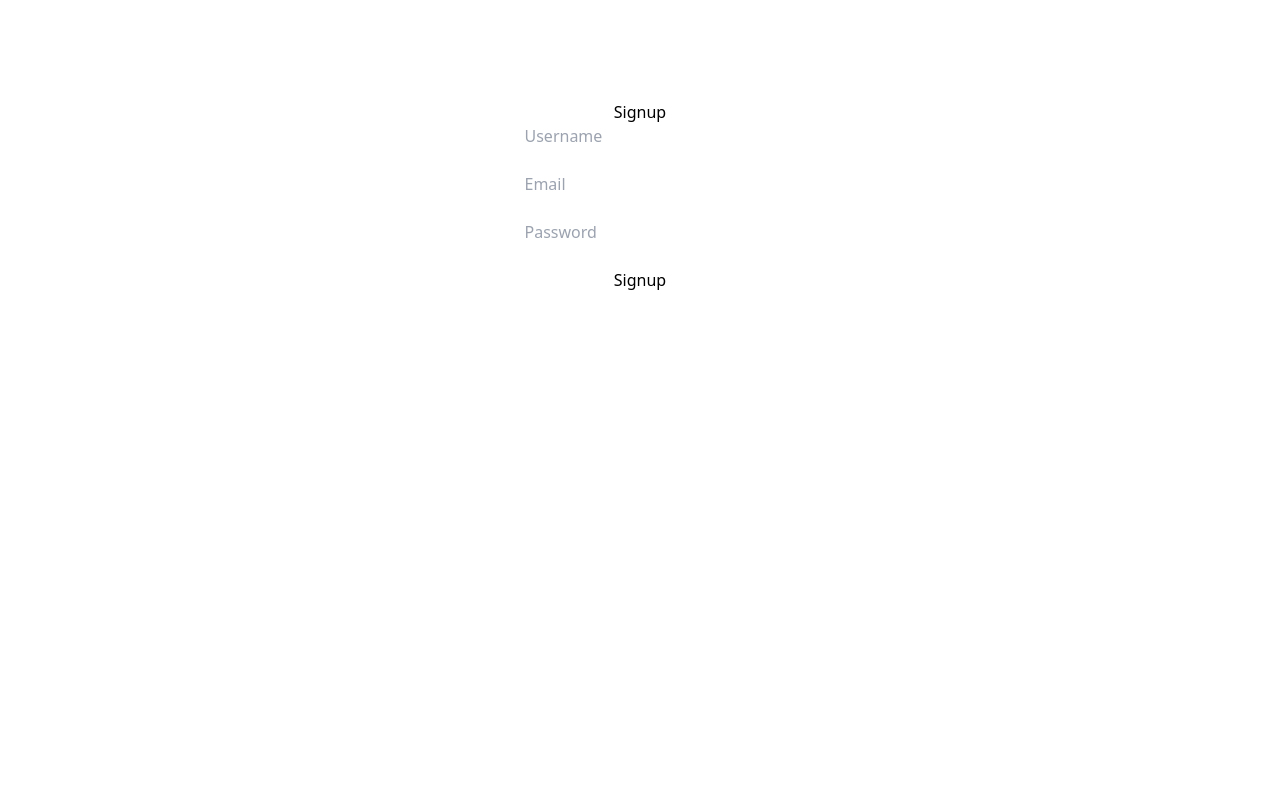
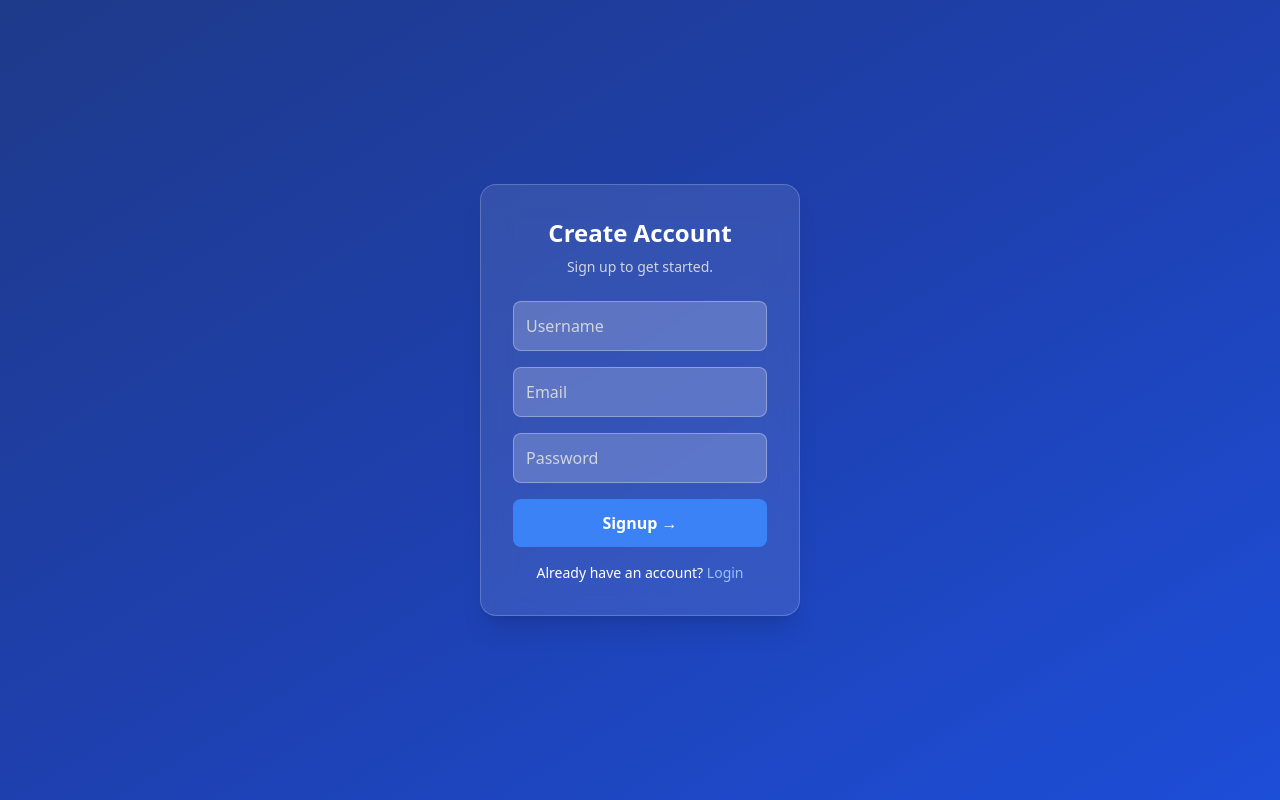
Before and after one commit to Neil5282/WebProject, a React (Create React App) app in the folder frontend/: page /signup in a window 1280 px wide. Built offline with nearby package versions, Linux system fonts and the light colour scheme.

Commit message:
UI improved, added protected routes, upgraded login & signup

```diff
--- a/frontend/src/App.js
+++ b/frontend/src/App.js
@@ -2,22 +2,23 @@ import { BrowserRouter, Routes, Route } from "react-router-dom";
 import Signup from "./Signup";
 import Login from "./Login";
 import Firmware from "./Firmware";
-
+import ProtectedRoute from "./ProtectedRoute";
 
 function App() {
-  const isLoggedIn = localStorage.getItem("token"); // ✅ check login
-
   return (
     <BrowserRouter>
       <Routes>
         <Route path="/" element={<Login />} />
         <Route path="/signup" element={<Signup />} />
 
-        {/* 🔐 Protected Route */}
-        <Route
-          path="/firmware"
-          element={isLoggedIn ? <Firmware /> : <Login />}
-        />
+<Route
+  path="/firmware"
+  element={
+    <ProtectedRoute>
+      <Firmware />
+    </ProtectedRoute>
+  }
+/>
       </Routes>
     </BrowserRouter>
   );
--- a/frontend/src/Firmware.js
+++ b/frontend/src/Firmware.js
@@ -53,26 +53,57 @@ function Firmware() {
       <h2 className="text-3xl font-bold mb-6 text-center">Firmware Manager</h2>
 
       {/* FORM */}
-      <div className="bg-white p-6 rounded shadow-md max-w-md mx-auto">
-        <input name="title" value={form.title} placeholder="Title" onChange={handleChange}
-          className="w-full border p-2 mb-3 rounded" />
+    <div className="flex justify-center mb-10">
+  <div className="bg-white/80 backdrop-blur-md p-8 rounded-2xl shadow-xl w-full max-w-lg border border-gray-200">
 
-        <input name="brand" value={form.brand} placeholder="Brand" onChange={handleChange}
-          className="w-full border p-2 mb-3 rounded" />
+    <h2 className="text-2xl font-semibold text-center mb-6 text-gray-800">
+      Add New Firmware
+    </h2>
 
-        <input name="description" value={form.description} placeholder="Description" onChange={handleChange}
-          className="w-full border p-2 mb-3 rounded" />
+    <input
+      name="title"
+      value={form.title}
+      placeholder="📱 Device Title (e.g. OnePlus 13)"
+      onChange={handleChange}
+      className="w-full mb-4 p-3 rounded-lg border border-gray-300 focus:ring-2 focus:ring-blue-400 outline-none"
+    />
 
-        <input name="fileUrl" value={form.fileUrl} placeholder="Download Link" onChange={handleChange}
-          className="w-full border p-2 mb-3 rounded" />
+    <input
+      name="brand"
+      value={form.brand}
+      placeholder="🏷 Brand (e.g. OnePlus)"
+      onChange={handleChange}
+      className="w-full mb-4 p-3 rounded-lg border border-gray-300 focus:ring-2 focus:ring-blue-400 outline-none"
+    />
 
-        <button onClick={handleSubmit}
-          className="w-full bg-blue-500 text-white p-2 rounded hover:bg-blue-600">
-          {editId ? "Update Firmware" : "Add Firmware"}
-        </button>
-      </div>
+    <input
+      name="description"
+      value={form.description}
+      placeholder="📝 Description"
+      onChange={handleChange}
+      className="w-full mb-4 p-3 rounded-lg border border-gray-300 focus:ring-2 focus:ring-blue-400 outline-none"
+    />
+
+    <input
+      name="fileUrl"
+      value={form.fileUrl}
+      placeholder="🔗 Download Link"
+      onChange={handleChange}
+      className="w-full mb-6 p-3 rounded-lg border border-gray-300 focus:ring-2 focus:ring-blue-400 outline-none"
+    />
+
+    <button
+      onClick={handleSubmit}
+      className="w-full bg-gradient-to-r from-blue-500 to-blue-600 text-white py-3 rounded-lg font-semibold hover:scale-105 transition transform shadow-md"
+    >
+      {editId ? "Update Firmware 🚀" : "Add Firmware "}
+    </button>
+
+  </div>
+</div>
 
       {/* LIST */}
+
       <div className="grid grid-cols-1 md:grid-cols-2 gap-4 mt-6">
         {data.map((item) => (
           <div key={item._id} className="bg-white p-4 rounded shadow">
@@ -80,8 +111,14 @@ function Firmware() {
             <p className="text-gray-600">{item.brand}</p>
             <p>{item.description}</p>
 
-            <a href={item.fileUrl} target="_blank"
-              className="text-blue-500 underline">Download</a>
+            <a
+  href={item.fileUrl}
+  target="_blank"
+  rel="noreferrer"
+  className="text-blue-500 underline"
+>
+  Download
+</a>
 
             <div className="mt-3 flex gap-2">
               <button onClick={() => handleEdit(item)}
--- a/frontend/src/Login.js
+++ b/frontend/src/Login.js
@@ -1,6 +1,8 @@
 import { useState } from "react";
 import axios from "axios";
 import { useNavigate } from "react-router-dom";
+
+
 
 function Login() {
   const [form, setForm] = useState({
@@ -8,7 +10,7 @@ function Login() {
     password: ""
   });
 
-  const navigate = useNavigate(); // 👈 added
+  const navigate = useNavigate();
 
   const handleChange = (e) => {
     setForm({ ...form, [e.target.name]: e.target.value });
@@ -18,21 +20,66 @@ function Login() {
     try {
       const res = await axios.post("http://localhost:5000/api/auth/login", form);
       localStorage.setItem("token", res.data.token);
-
-      navigate("/firmware"); // 👈 redirect instead of alert
+      navigate("/firmware");
     } catch (err) {
       alert("Login failed");
     }
   };
 
   return (
-    <div style={{ textAlign: "center", marginTop: "100px" }}>
-      <h2>Login</h2>
+    <div className="min-h-screen flex items-center justify-center bg-gradient-to-br from-blue-900 via-blue-800 to-blue-700">
 
-      <input name="email" placeholder="Email" onChange={handleChange} /><br /><br />
-      <input name="password" type="password" placeholder="Password" onChange={handleChange} /><br /><br />
+      <div className="backdrop-blur-lg bg-white/10 border border-white/20 rounded-2xl p-8 w-80 shadow-xl text-white">
 
-      <button onClick={handleLogin}>Login</button>
+        <h2 className="text-2xl font-bold text-center mb-2"> WELCOME USER </h2>
+        <p className="text-center text-sm mb-6 text-gray-300">
+          Please enter your details to sign in.
+        </p>
+
+        {/* Email */}
+        <input
+          name="email"
+          placeholder="Email"
+          onChange={handleChange}
+          className="w-full mb-4 p-3 rounded-lg bg-white/20 border border-white/30 placeholder-gray-300 focus:outline-none"
+        />
+
+        {/* Password */}
+        <input
+          name="password"
+          type="password"
+          placeholder="Password"
+          onChange={handleChange}
+          className="w-full mb-4 p-3 rounded-lg bg-white/20 border border-white/30 placeholder-gray-300 focus:outline-none"
+        />
+
+        {/* Button */}
+        <button
+          onClick={handleLogin}
+          className="w-full bg-blue-500 hover:bg-blue-600 transition p-3 rounded-lg font-semibold"
+        >
+          Login →
+        </button>
+
+        {/* Divider */}
+        <div className="flex items-center my-4">
+          <div className="flex-grow h-px bg-gray-500"></div>
+          <span className="px-2 text-sm text-gray-300">OR</span>
+          <div className="flex-grow h-px bg-gray-500"></div>
+        </div>
+
+        {/* Signup Link */}
+        <p className="text-center text-sm">
+          Don’t have an account?{" "}
+          <span
+            onClick={() => navigate("/signup")}
+            className="text-blue-300 cursor-pointer hover:underline"
+          >
+            Create Account
+          </span>
+        </p>
+
+      </div>
     </div>
   );
 }
--- /dev/null
+++ b/frontend/src/ProtectedRoute.js
@@ -0,0 +1,13 @@
+import { Navigate } from "react-router-dom";
+
+function ProtectedRoute({ children }) {
+  const token = localStorage.getItem("token");
+
+  if (!token) {
+    return <Navigate to="/" replace />;
+  }
+
+  return children;
+}
+
+export default ProtectedRoute;
--- a/frontend/src/Signup.js
+++ b/frontend/src/Signup.js
@@ -1,5 +1,6 @@
 import { useState } from "react";
 import axios from "axios";
+import { useNavigate } from "react-router-dom";
 
 function Signup() {
   const [form, setForm] = useState({
@@ -7,6 +8,8 @@ function Signup() {
     email: "",
     password: ""
   });
+
+  const navigate = useNavigate();
 
   const handleChange = (e) => {
     setForm({ ...form, [e.target.name]: e.target.value });
@@ -16,20 +19,67 @@ function Signup() {
     try {
       await axios.post("http://localhost:5000/api/auth/signup", form);
       alert("Signup successful");
+      navigate("/");
     } catch (err) {
-      alert("Error signing up");
+      alert("Signup failed");
     }
   };
 
   return (
-    <div style={{ textAlign: "center", marginTop: "100px" }}>
-      <h2>Signup</h2>
+    <div className="min-h-screen flex items-center justify-center bg-gradient-to-br from-blue-900 via-blue-800 to-blue-700">
 
-      <input name="username" placeholder="Username" onChange={handleChange} /><br /><br />
-      <input name="email" placeholder="Email" onChange={handleChange} /><br /><br />
-      <input name="password" type="password" placeholder="Password" onChange={handleChange} /><br /><br />
+      <div className="backdrop-blur-lg bg-white/10 border border-white/20 rounded-2xl p-8 w-80 shadow-xl text-white">
 
-      <button onClick={handleSignup}>Signup</button>
+        <h2 className="text-2xl font-bold text-center mb-2">Create Account</h2>
+        <p className="text-center text-sm mb-6 text-gray-300">
+          Sign up to get started.
+        </p>
+
+        {/* Username */}
+        <input
+          name="username"
+          placeholder="Username"
+          onChange={handleChange}
+          className="w-full mb-4 p-3 rounded-lg bg-white/20 border border-white/30 placeholder-gray-300 focus:outline-none"
+        />
+
+        {/* Email */}
+        <input
+          name="email"
+          placeholder="Email"
+          onChange={handleChange}
+          className="w-full mb-4 p-3 rounded-lg bg-white/20 border border-white/30 placeholder-gray-300 focus:outline-none"
+        />
+
+        {/* Password */}
+        <input
+          name="password"
+          type="password"
+          placeholder="Password"
+          onChange={handleChange}
+          className="w-full mb-4 p-3 rounded-lg bg-white/20 border border-white/30 placeholder-gray-300 focus:outline-none"
+        />
+
+        {/* Button */}
+        <button
+          onClick={handleSignup}
+          className="w-full bg-blue-500 hover:bg-blue-600 transition p-3 rounded-lg font-semibold"
+        >
+          Signup →
+        </button>
+
+        {/* Link to login */}
+        <p className="text-center text-sm mt-4">
+          Already have an account?{" "}
+          <span
+            onClick={() => navigate("/")}
+            className="text-blue-300 cursor-pointer hover:underline"
+          >
+            Login
+          </span>
+        </p>
+
+      </div>
     </div>
   );
 }
```
